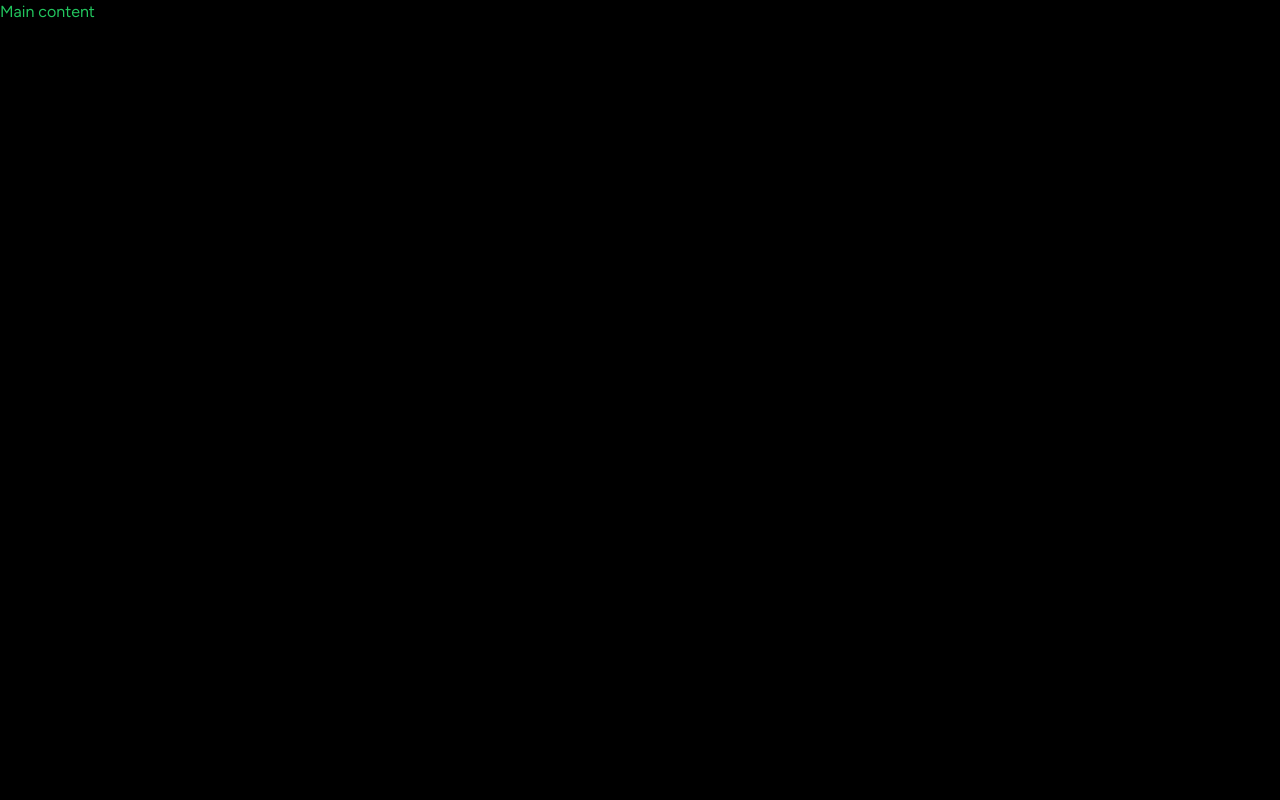
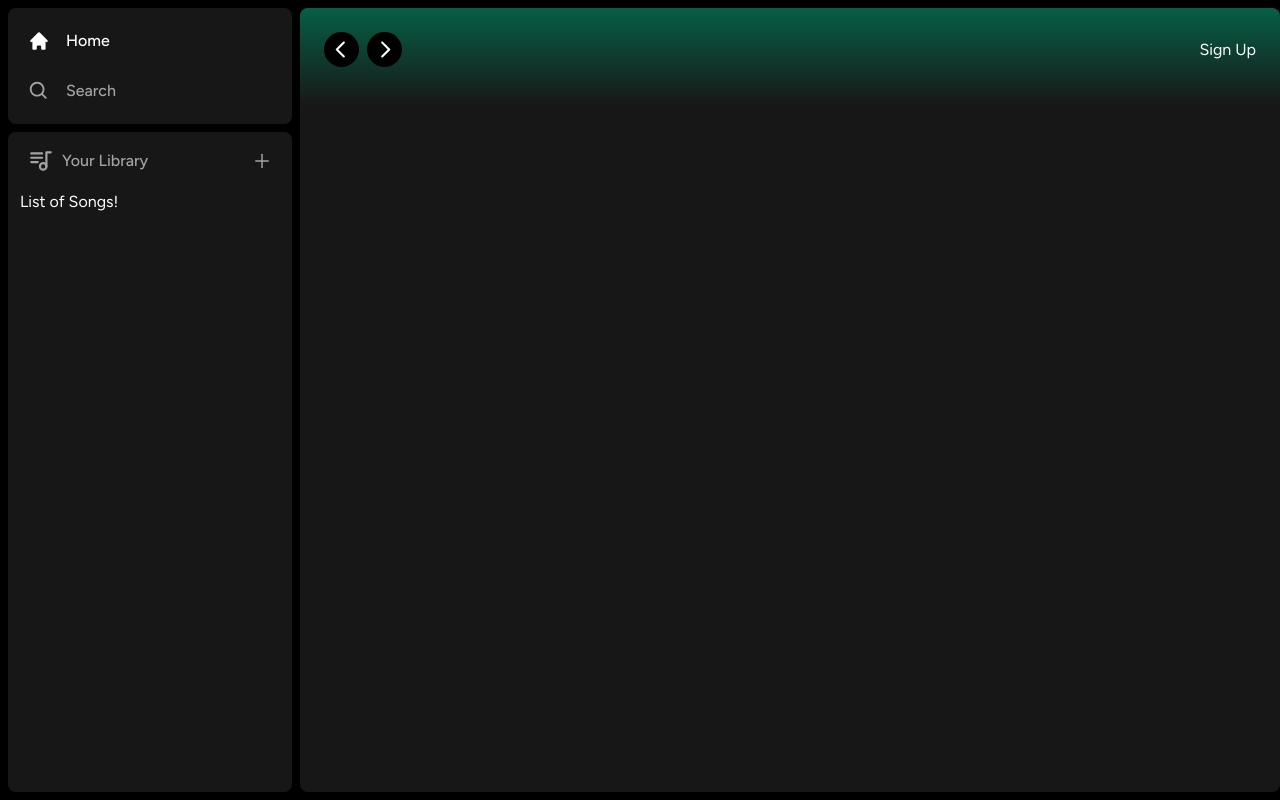
Before and after one commit to kunalg12/Spotify_Clone, a Next.js app: page / in a window 1280 px wide. Built offline with nearby package versions, Linux system fonts and the light colour scheme.

Commit message:
header created

```diff
--- a/app/(site)/page.tsx
+++ b/app/(site)/page.tsx
@@ -1,7 +1,20 @@
+import Header from "@/components/Header";
 
 
 export default function Home() {
   return(
-    <div className="text-green-500">Main content</div>
+    <div className="
+    bg-neutral-900
+    rounded-lg
+    w-full
+    h-full
+    overflow-hidden
+    overflow-y-auto
+    ">
+
+      <Header>
+        Header
+      </Header>
+      </div>
   )
 }
--- /dev/null
+++ b/components/Box.tsx
@@ -0,0 +1,28 @@
+import { twMerge } from "tailwind-merge";
+
+interface Boxprops {
+    children: React.ReactNode;
+    className?: string;
+}
+const Box: React.FC<Boxprops> = ({
+    children,
+    className,
+}
+) => {
+    return (
+        <div
+        className={twMerge(`
+        bg-neutral-900
+        rounded-lg
+        h-fit
+        w-full
+        `,
+        className
+        )}
+        >
+            {children}
+        </div>
+     );
+}
+
+export default Box;
--- /dev/null
+++ b/components/Button.tsx
@@ -0,0 +1,28 @@
+import { forwardRef } from "react";
+import { twMerge } from "tailwind-merge";
+
+interface ButtonProps extends React.ButtonHTMLAttributes<HTMLButtonElement> {}
+const Button = forwardRef<HTMLButtonElement, ButtonProps>(({
+    className,
+    children,
+    disabled,
+    type = "button",
+    ...props
+},ref) => {
+   return(
+    <button
+    type={type}
+    className={twMerge(`
+    w-full
+    rounded-full
+
+    `)}
+    >
+        {children}
+    </button>
+   )
+})
+
+Button.displayName = "Button";
+
+export default Button;
--- /dev/null
+++ b/components/Header.tsx
@@ -0,0 +1,133 @@
+"use client";
+import { useRouter } from "next/navigation";
+import { twMerge } from "tailwind-merge";
+import { RxCaretLeft } from "react-icons/rx"
+import { RxCaretRight } from "react-icons/rx"
+import { HiHome } from "react-icons/hi";
+import { BiSearch } from "react-icons/bi";
+import Button from "./Button";
+
+interface HeaderProps {
+    children: React.ReactNode;
+    className?: string;
+}
+const Header: React.FC<HeaderProps> = ({
+    children,
+    className
+}) => {
+    const router = useRouter();
+
+    const handleLogout = () => {
+        // Handle logout in the future.
+    }
+    return (
+        <div
+            className={twMerge(`
+            h-fit
+            bg-gradient-to-b
+            from-emerald-800
+            p-6
+        `,
+                className
+            )}
+        >
+            <div
+                className="
+            w-full
+            mb-4
+            flex
+            items-center
+            justify-between
+        ">
+                <div
+                    className="
+                hidden
+                md:flex
+                gap-x-2
+                items-center
+            ">
+                    <button
+                        onClick={() => router.back()}
+                        className="
+                        rounded-full
+                        bg-black
+                        flex
+                        items-center
+                        justify-center
+                        hover:opacity-75
+                        transition
+                "
+                    >
+                        <RxCaretLeft className="text-white" size={35} />
+                    </button>
+                    <button
+                        onClick={() => router.forward()}
+                        className="
+                        rounded-full
+                        bg-black
+                        flex
+                        items-center
+                        justify-center
+                        hover:opacity-75
+                        transition
+                "
+                    >
+                        <RxCaretRight className="text-white" size={35} />
+                    </button>
+                </div>
+                <div
+                    className="
+                    flex
+                    md:hidden
+                    gap-x-2
+                    items-center
+                ">
+                    <button
+                    className="
+                    rounded-full
+                    bg-white
+                    p-2
+                    flex
+                    items-center
+                    justify-center
+                    hover:opacity-75
+                    "
+                    >
+                        <HiHome className="text-black" size={20} />
+                    </button>
+
+                    <button
+                    className="
+                    rounded-full
+                    bg-white
+                    p-2
+                    flex
+                    items-center
+                    justify-center
+                    hover:opacity-75
+                    "
+                    >
+                        <BiSearch className="text-black" size={20} />
+                    </button>
+                </div>
+                <div
+                className="
+                flex
+                justify-between
+                items-center
+                gap-x-4
+                ">
+                    <>
+                    <div>
+                        <Button>
+                            Sign Up
+                        </Button>
+                    </div>
+                    </>
+                </div>
+            </div>
+        </div>
+    );
+}
+
+export default Header;
--- /dev/null
+++ b/components/Library.tsx
@@ -0,0 +1,60 @@
+"use client"
+import { TbPlaylist } from "react-icons/tb"
+import { AiOutlinePlus } from "react-icons/ai"
+const Library = () => {
+    const onClick = () => {
+        // Handle upload letter
+    };
+
+    return (
+        <div className="flex flex-col">
+            <div
+                className="
+            flex
+            items-center
+            justify-between
+            px-5
+            pt-4
+            ">
+                <div
+                    className="
+                inline-flex
+                items-center
+                gap-x-2
+                ">
+                    <TbPlaylist className="text-neutral-400" size={26} />
+                    <p
+                        className="
+                    text-neutral-400
+                    font-medium
+                    text-md
+                    ">
+                        Your Library
+                    </p>
+                </div>
+                <AiOutlinePlus
+                    onClick={onClick}
+                    size={20}
+                    className="
+                    text-neutral-400
+                    hover:text-white
+                    transition
+                    cursor-pointer
+                    "
+                />
+            </div>
+            <div
+            className="
+            flex
+            flex-col
+            gap-y-4
+            mt-4
+            px-3
+            ">
+                List of Songs!
+            </div>
+        </div>
+    );
+}
+
+export default Library;
--- a/components/Siderbar.tsx
+++ b/components/Siderbar.tsx
@@ -1,11 +1,17 @@
 "use client"
-import {usePathname} from "next/navigation"
+import { usePathname } from "next/navigation"
 import { useMemo } from "react";
+import { HiHome } from "react-icons/hi"
+import { BiSearch } from "react-icons/bi"
+import Box from "./Box";
+import SiderbarItem from "./SiderbarItem";
+import Library from "./Library";
+
 interface SidebarProps {
-    children : React.ReactNode;
+    children: React.ReactNode;
 }
 
-const Sidebar:React.FC<SidebarProps> = ({
+const Sidebar: React.FC<SidebarProps> = ({
     children
 }) => {
     // To get current pathname
@@ -13,19 +19,65 @@
     // creates array for possible routes
     const routes = useMemo(() => [
         {
+            icon: HiHome,
             label: 'Home',
             active: pathname !== '/search',
             href: '/',
         },
         {
+            icon: BiSearch,
             label: 'Search',
             active: pathname === '/search',
             href: '/search'
         }
     ], [pathname]);
     return (
-        <div>{children}</div>
-     );
+        <div className="flex h-full">
+            <div
+                className="
+                hidden
+                md:flex
+                flex-col
+                gap-y-2
+                bg-black
+                h-full
+                w-[300px]
+                p-2
+                ">
+                <Box>
+                    <div
+                        className="
+                        flex
+                        flex-col
+                        gap-y-4
+                        px-5
+                        py-4
+                        "
+                    >
+                        {routes.map((item) => (
+                            <SiderbarItem
+                                key={item.label}
+                                {...item}
+                            />
+                        ))}
+                    </div>
+                </Box>
+
+                <Box className="overflow-y-auto h-full">
+                    <Library/>
+                </Box>
+            </div>
+            <main
+                className="
+            h-full
+            flex-1
+            overflow-y-auto
+            py-2
+            ">
+                {children}
+            </main>
+        </div >
+    );
 }
 
 export default Sidebar;
--- /dev/null
+++ b/components/SiderbarItem.tsx
@@ -0,0 +1,45 @@
+import Link from "next/link";
+import { IconType } from "react-icons";
+import { twMerge } from "tailwind-merge";
+
+interface SiderbarItemProps {
+    icon: IconType;
+    label: string;
+    active?: boolean;
+    href: string;
+}
+const SiderbarItem: React.FC<SiderbarItemProps> = ({
+    icon: Icon,
+    label,
+    active,
+    href,
+
+}) => {
+    return (
+        <Link
+            href={href}
+            className={twMerge(`
+        flex
+        flex-row
+        h-auto
+        items-center
+        w-full
+        gap-x-4
+        text-md
+        font-medium
+        cursor-pointer
+        hover:text-white
+        transition
+        text-neutral-400
+        py-1
+        `,
+                active && "text-white"
+            )}>
+            <Icon size={26}/>
+                <p className="truncate w-full">{label}</p>
+
+        </Link>
+    );
+}
+
+export default SiderbarItem;
--- a/package.json
+++ b/package.json
@@ -20,6 +20,7 @@
     "react": "18.2.0",
     "react-dom": "18.2.0",
     "react-icons": "^4.9.0",
+    "tailwind-merge": "^1.13.2",
     "tailwindcss": "3.3.2",
     "typescript": "5.1.3"
   }
```
Also changed, not shown: 1 other file (tests, documents, lock files or other folders).
